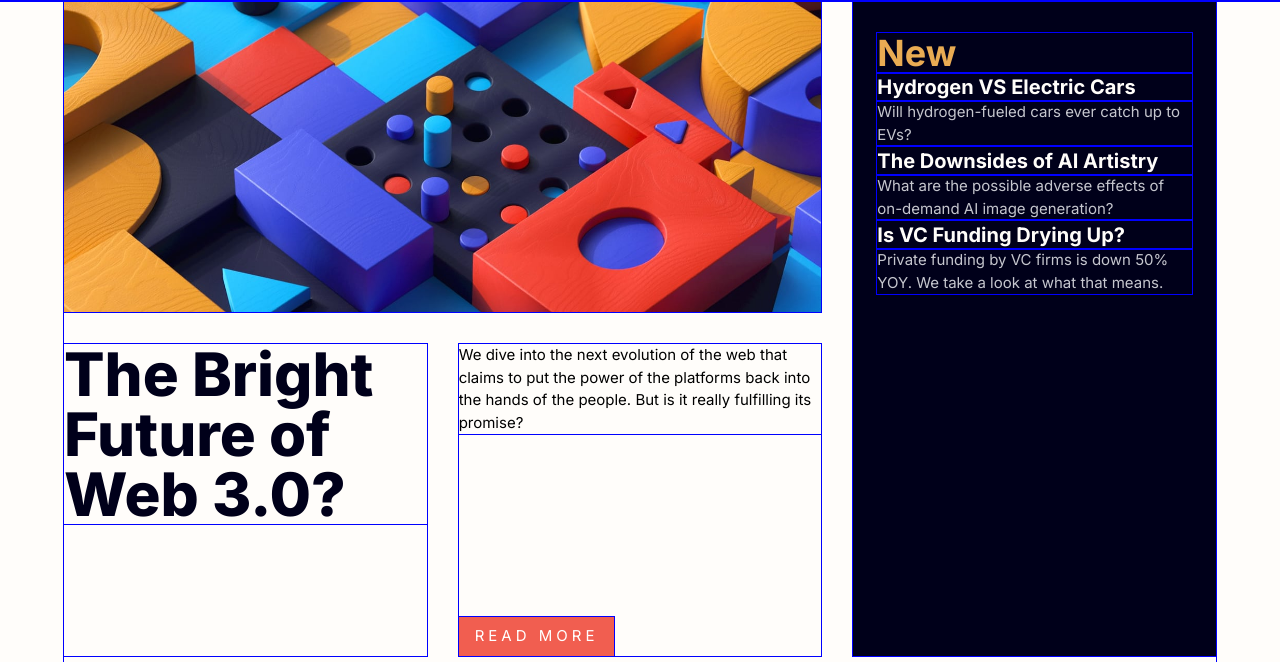
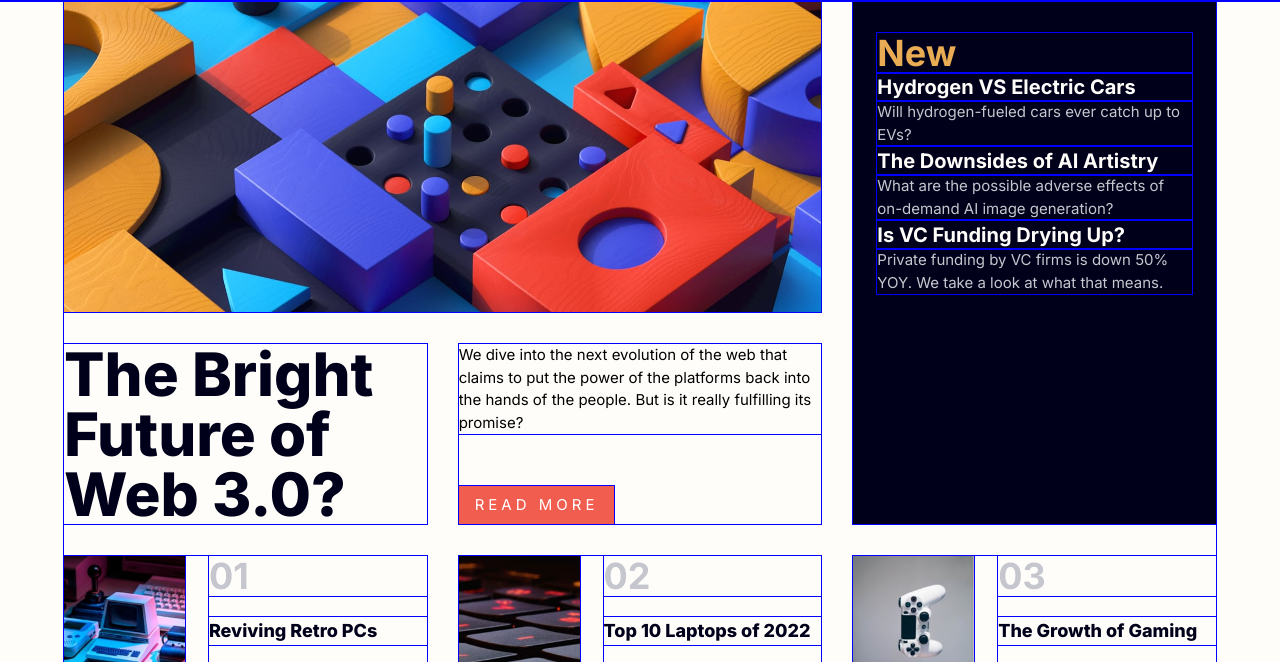
Before and after one commit to lilKriT/Bright-Future-News-Page, a website built with Vite: page index.html in a window 1280 px wide. Shown: the part 96-758 px from the top of the page. Built offline with nearby package versions, Linux system fonts and the light colour scheme.

Commit message:
Styling.

```diff
--- a/index.html
+++ b/index.html
@@ -116,7 +116,8 @@
             height="254"
           />
           <div class="laContent">
-            <h2><span>01</span> Reviving Retro PCs</h2>
+            <p class="laNumber">01</p>
+            <h2 class="laHeader">Reviving Retro PCs</h2>
             <p>What happens when old PCs are given modern upgrades?</p>
           </div>
         </div>
@@ -128,7 +129,8 @@
             height="254"
           />
           <div class="laContent">
-            <h2><span>02</span> Top 10 Laptops of 2022</h2>
+            <p class="laNumber">02</p>
+            <h2 class="laHeader">Top 10 Laptops of 2022</h2>
             <p>Our best picks for various needs and budgets.</p>
           </div>
         </div>
@@ -140,7 +142,8 @@
             height="254"
           />
           <div class="laContent">
-            <h2><span>03</span> The Growth of Gaming</h2>
+            <p class="laNumber">03</p>
+            <h2 class="laHeader">The Growth of Gaming</h2>
             <p>How the pandemic has sparked fresh opportunities.</p>
           </div>
         </div>
--- a/style.css
+++ b/style.css
@@ -31,9 +31,10 @@
   .mainGrid {
     @apply grid grid-cols-3 grid-rows-3;
     /* I think this is better */
-    grid-template-rows: 1fr 1fr auto;
+    grid-template-rows: 1fr auto auto;
   }
 
+  /* Side news */
   .sideNews {
     @apply row-span-2 px-6 py-8 bg-veryDarkBlue text-grayishBlue;
   }
@@ -53,30 +54,32 @@
     @apply text-offWhite text-xl font-bold;
   }
 
+  /* Button */
   .redLink {
     @apply bg-softRed px-4 py-2 transition duration-300 ease-in-out;
     @apply hover:bg-veryDarkBlue;
     @apply uppercase text-white tracking-[4px];
   }
 
+  /* Latest articles */
   .latestArticle {
-    @apply flex;
+    @apply flex gap-6;
   }
 
   .latestArticle img {
-    @apply h-36;
-    aspect-ratio: 0.78;
+    @apply w-1/3;
+    @apply object-cover;
   }
 
   .laContent {
     @apply flex flex-col justify-between text-darkGrayishBlue;
   }
 
-  .laContent h2 {
+  .laHeader {
     @apply flex flex-col text-lg font-extrabold text-veryDarkBlue;
   }
 
-  .laContent h2 span {
+  .laNumber {
     @apply text-4xl text-grayishBlue font-bold;
   }
 }
```
